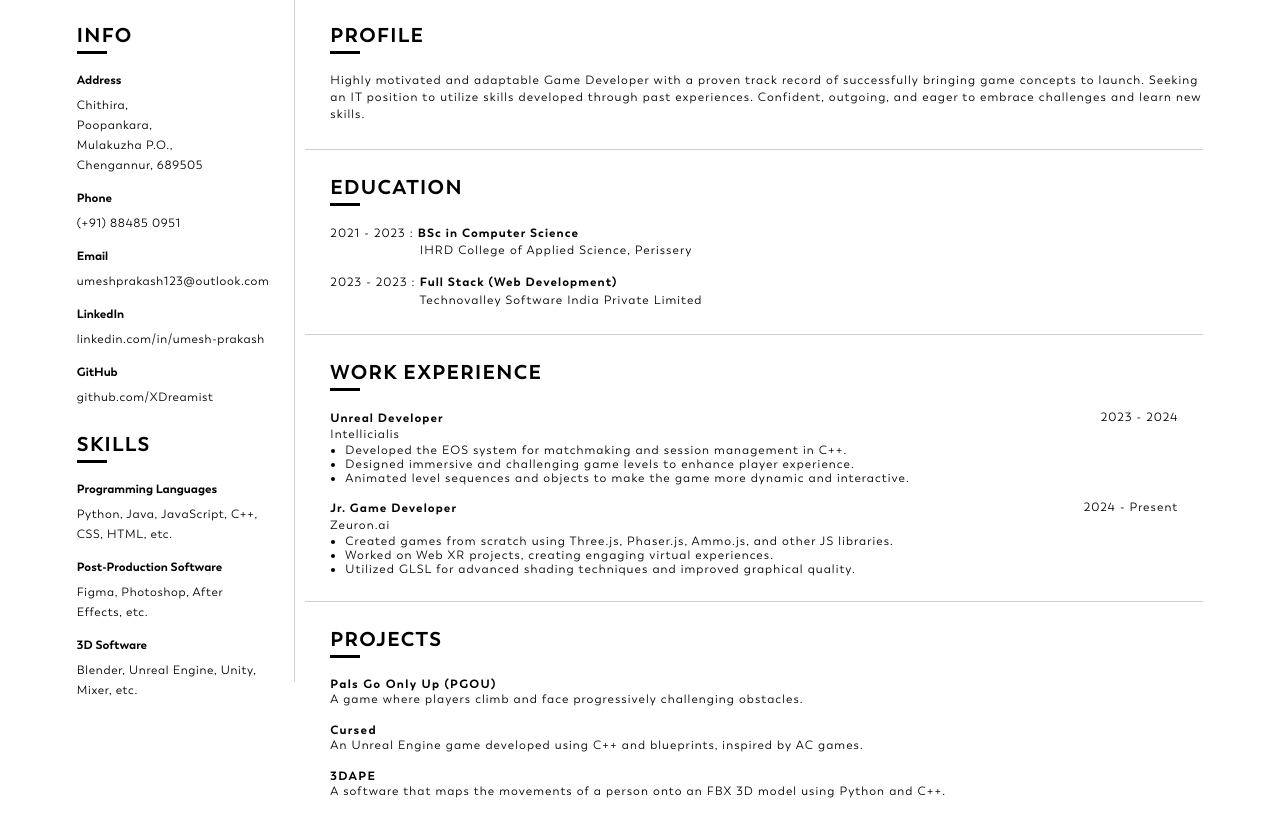
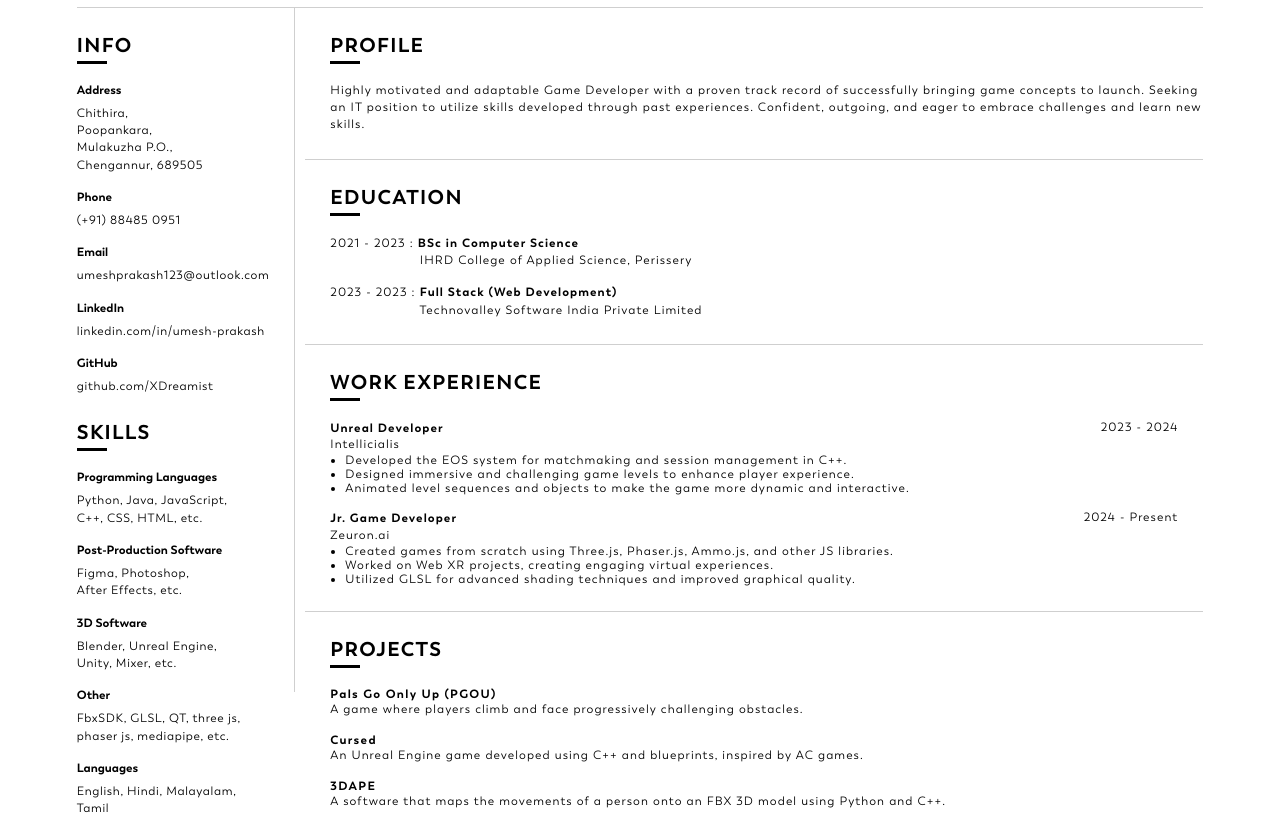
Before and after one commit to XDreamist/WebCLI, a plain HTML site: page src/resume/resume.html in a window 1280 px wide. Shown: the part 105-923 px from the top of the page. Drawn offline with Linux system fonts and the light colour scheme.

Commit message:
update resume

```diff
--- a/src/resume/resume.css
+++ b/src/resume/resume.css
@@ -107,7 +107,7 @@ h3 {
   align-items: center;
   width: 88%; /*842px;*/
   height: 100%;
-  margin-top: 30px;
+  margin-top: 40px;
   opacity: 100%;
 }
 
@@ -144,7 +144,7 @@ h3 {
   }
   p {
     letter-spacing: 0.5pt;
-    line-height: 15pt;
+    line-height: 13pt;
   }
 }
 
@@ -166,3 +166,13 @@ h3 {
     margin-top: 25px;
   }
 }
+
+::selection {
+  background-color: #000000;
+  color: white;
+}
+
+::-moz-selection {
+  background-color: #000000;
+  color: white;
+}
--- a/src/resume/resume.html
+++ b/src/resume/resume.html
@@ -46,20 +46,32 @@
 
                     <h3>Programming Languages</h3>
                     <p>
-                        Python, Java, JavaScript,
+                        Python, Java, JavaScript, <br>
                         C++, CSS, HTML, etc.
                     </p>
 
                     <h3>Post-Production Software</h3>
                     <p>
-                        Figma, Photoshop,
-                         After Effects, etc.
+                        Figma, Photoshop, <br>
+                        After Effects, etc.
                     </p>
 
                     <h3>3D Software</h3>
                     <p>
-                        Blender, Unreal Engine,
-                         Unity, Mixer, etc.
+                        Blender, Unreal Engine, <br>
+                        Unity, Mixer, etc.
+                    </p>
+
+                    <h3>Other</h3>
+                    <p>
+                        FbxSDK, GLSL, QT, three js,<br>
+                        phaser js, mediapipe, etc.
+                    </p>
+
+                    <h3>Languages</h3>
+                    <p>
+                        English, Hindi,
+                        Malayalam, Tamil
                     </p>
                 </div>
             </div>
```
